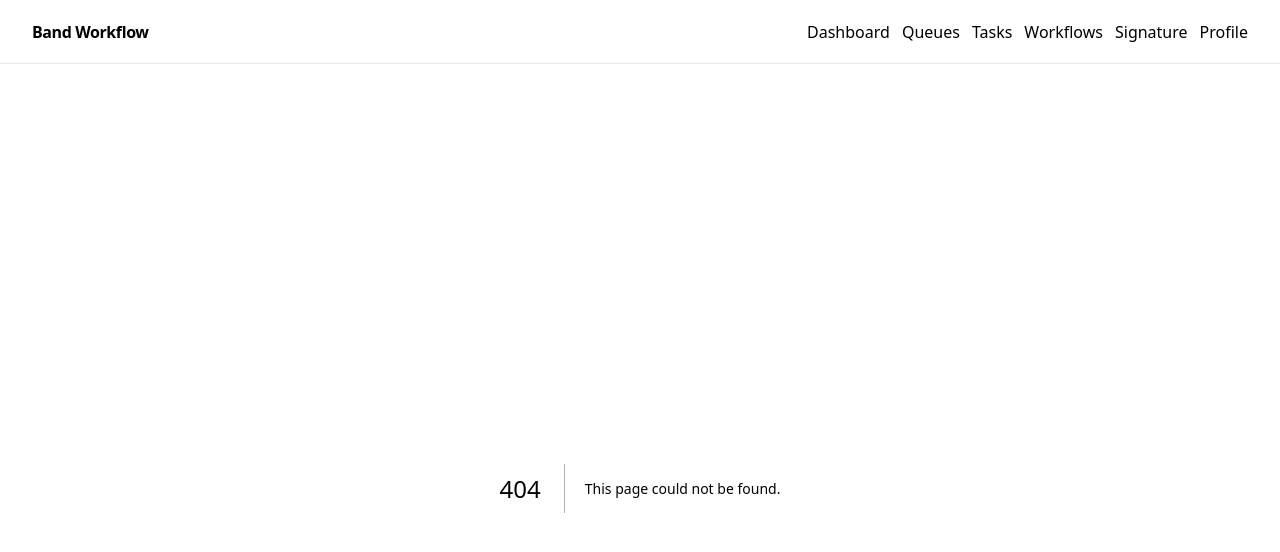
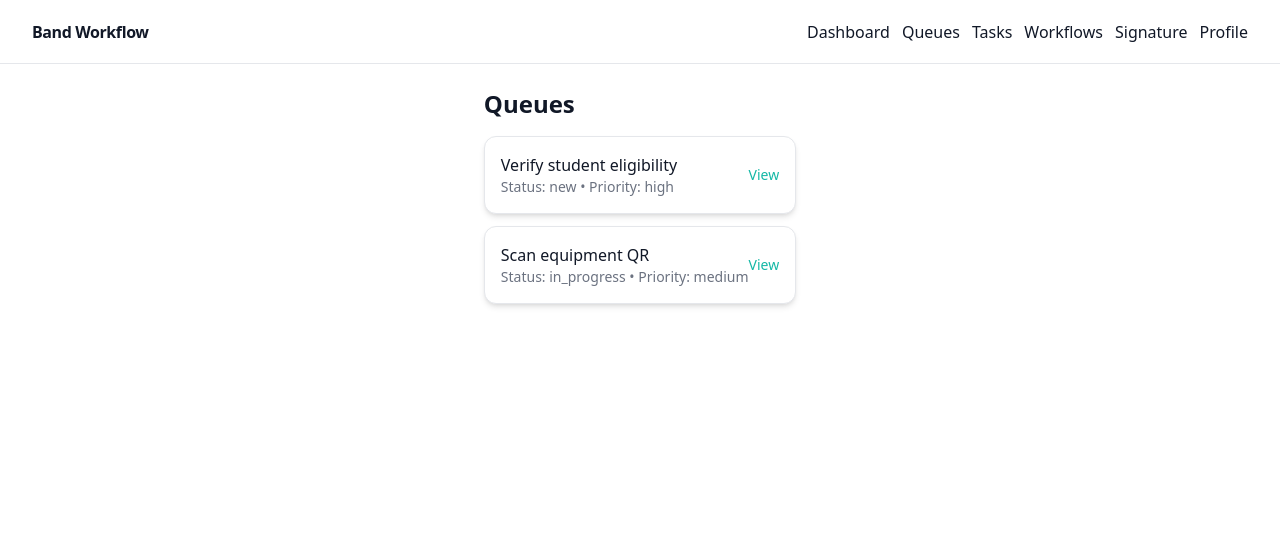
Before and after one commit to skdsmlpy/band, a Next.js app: page /queues in a window 1280 px wide. Before the commit this address had no page. Shown: the top 552 px of the page. Built offline with nearby package versions, Linux system fonts and the light colour scheme.

Commit message:
Queues page
cgen-f8754a7fd2de4fe89749cdd10f7a618f

```diff
--- /dev/null
+++ b/src/app/queues/page.tsx
@@ -0,0 +1,23 @@
+"use client";
+import { useAppSelector } from "@/store";
+
+export default function QueuesPage() {
+  const items = useAppSelector((s) => s.tasks.items);
+
+  return (
+    <div className="space-y-4">
+      <h1 className="text-2xl font-semibold">Queues</h1>
+      <div className="grid gap-3">
+        {items.map((t) => (
+          <a key={t.id} href={`/tasks/${t.id}`} className="card p-4 flex items-center justify-between">
+            <div>
+              <div className="font-medium">{t.title}</div>
+              <div className="text-sm text-gray-500">Status: {t.status} • Priority: {t.priority}</div>
+            </div>
+            <span className="text-teal-500 text-sm">View</span>
+          </a>
+        ))}
+      </div>
+    </div>
+  );
+}
```
